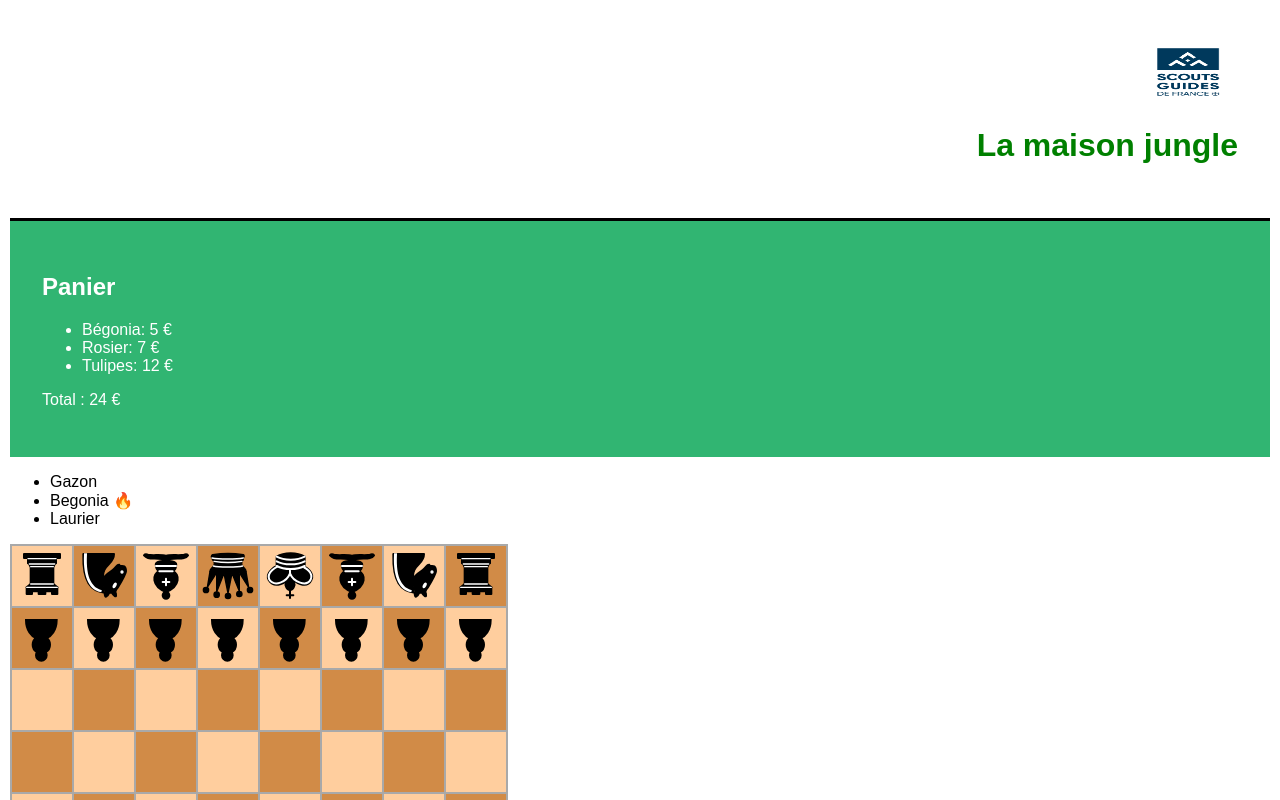
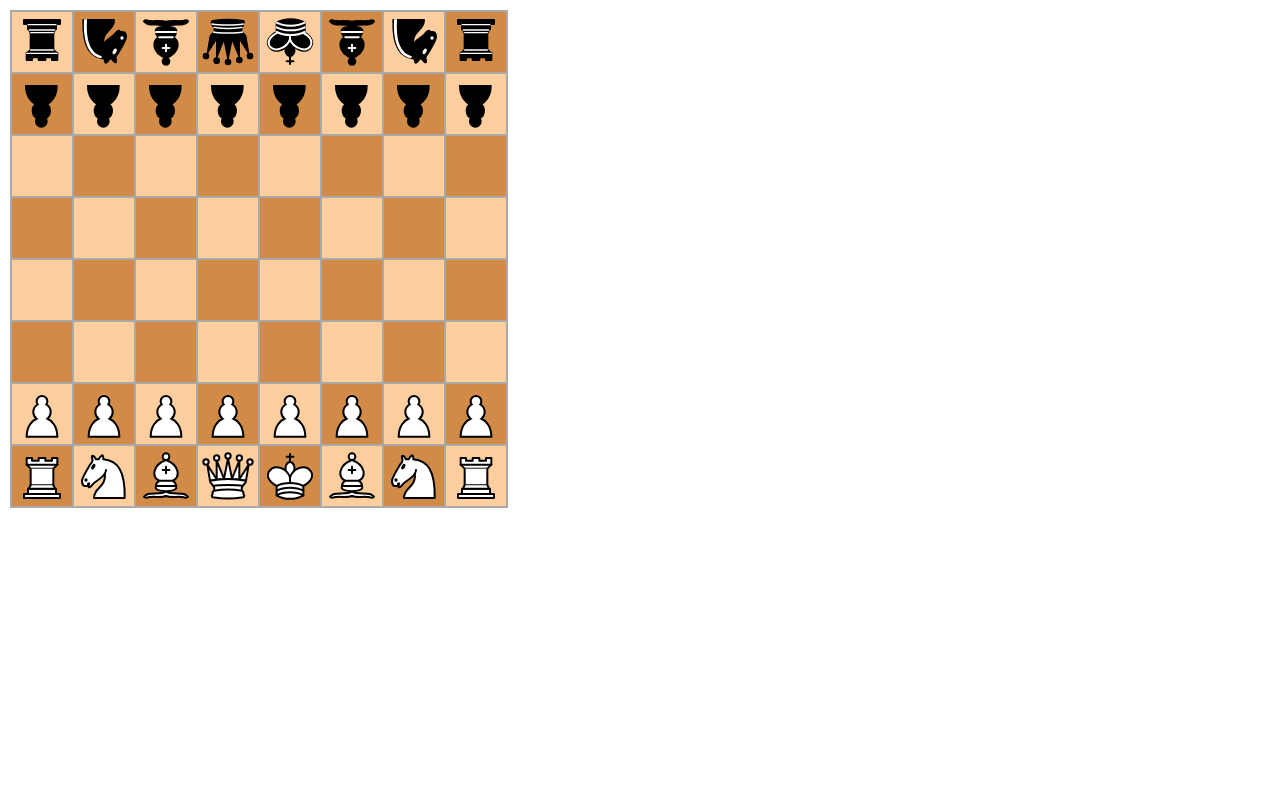
Before and after one commit to chfoucher/rchess, a React (Create React App) app: page / in a window 1280 px wide. Shown: the top 800 px of the page. Built offline with nearby package versions, Linux system fonts and the light colour scheme.

Commit message:
Suppression des composants inutiles

```diff
--- a/src/composants/App.js
+++ b/src/composants/App.js
@@ -1,16 +1,10 @@
 import React from 'react';
 import './App.css';
-import Banner from './Banner';
-import Cart from './Cart';
-import ShoppingList from './ShoppingList';
 import Game from './Game';
 
 function App() {
   return (
   <React.Fragment>
-    <Banner />
-    <Cart />
-    <ShoppingList />
     <Game />
   </React.Fragment>
   );
--- a/src/composants/Banner.js
+++ /dev/null
@@ -1,14 +0,0 @@
-import React from 'react';
-import "../styles/Banner.css";
-import logo from "../assets/logo.png";
-
-function Banner() {
-    return (
-    <div className='lmj-banner'>
-        <img src={ logo } alt="Logo SGDF" className='lmj-logo' />
-        <h1>La maison jungle</h1>
-    </div>
-    );
-}
-
-export default Banner
--- a/src/composants/Cart.js
+++ /dev/null
@@ -1,21 +0,0 @@
-import React from 'react';
-import '../styles/Cart.css';
-
-function Cart() {
-    const prixBegonia = 5;
-    const prixRosier = 7;
-    const prixTulipes = 12;
-    const prixTotal = prixBegonia + prixRosier + prixTulipes;
-    return (<div className='lmj-cart'>
-    <h2>Panier</h2>
-    <ul>
-        <li>Bégonia: { prixBegonia } €</li>
-        <li>Rosier: { prixRosier } €</li>
-        <li>Tulipes: { prixTulipes } €</li>
-    </ul>
-    <p>Total : { prixTotal } €</p>
-    </div>
-    );
-}
-
-export default Cart
--- a/src/composants/ShoppingList.js
+++ /dev/null
@@ -1,17 +0,0 @@
-import React from 'react';
-const catalog = [
-    { nom: "Gazon" },
-    { nom: "Begonia", topVente: true },
-    { nom: "Laurier"},
-];
-
-function ShoppingList() {
-    return (
-        <ul>{ catalog.map((article, index) => (
-        <li key={index}>{ article.nom } { article.topVente &&<span>🔥</span> }</li>
-        )) }
-        </ul>
-    );
-}
-
-export default ShoppingList
--- a/src/styles/Banner.css
+++ /dev/null
@@ -1,10 +0,0 @@
-.lmj-banner {
-    color: green;
-    text-align: right;
-    padding: 32px;
-    border-bottom: solid 3px black;
-}
-
-.lmj-logo {
-    width: 100px;
-}
--- a/src/styles/Cart.css
+++ /dev/null
@@ -1,5 +0,0 @@
-.lmj-cart {
-    padding: 32px;
-    color: white;
-    background-color: #31b572;
-}
```
